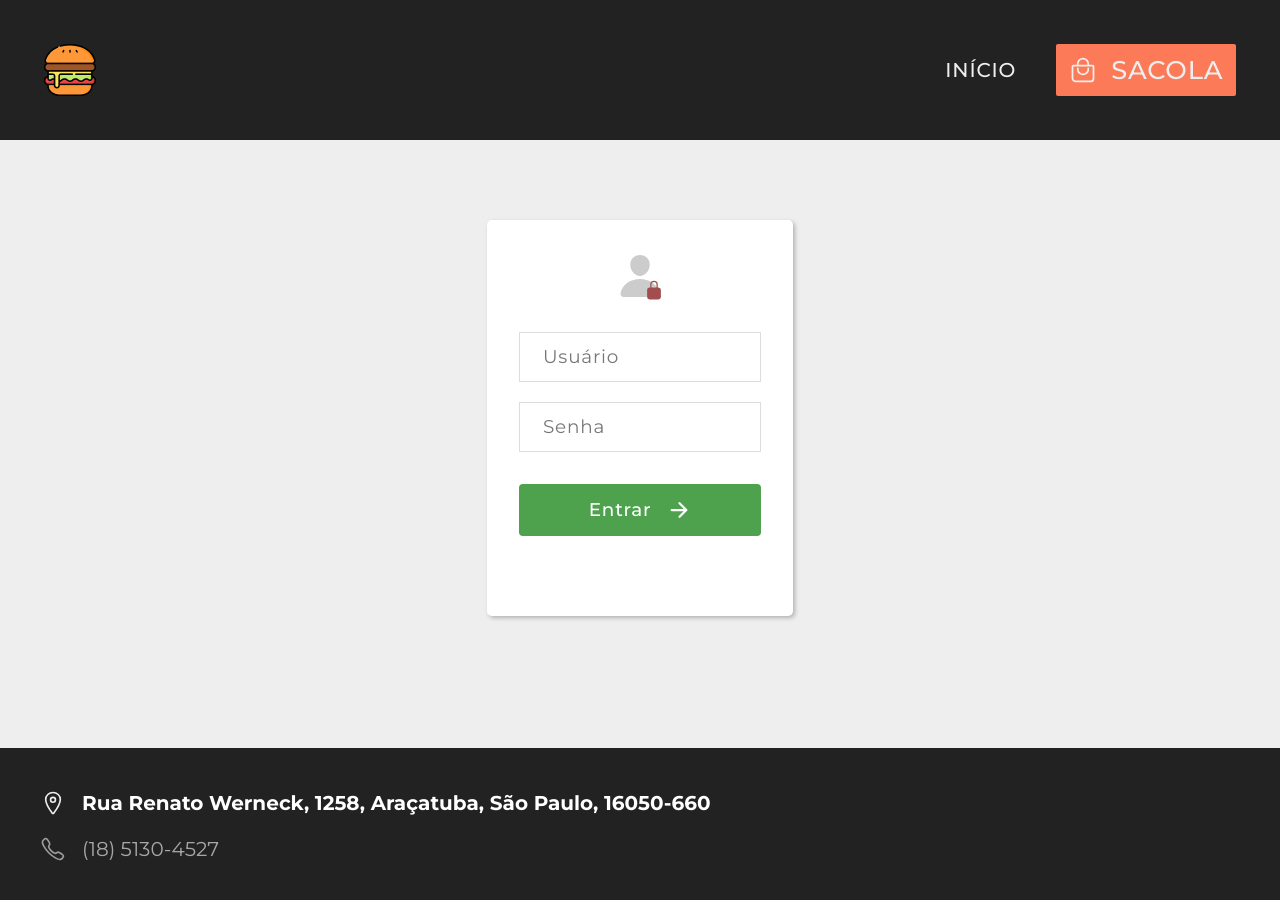
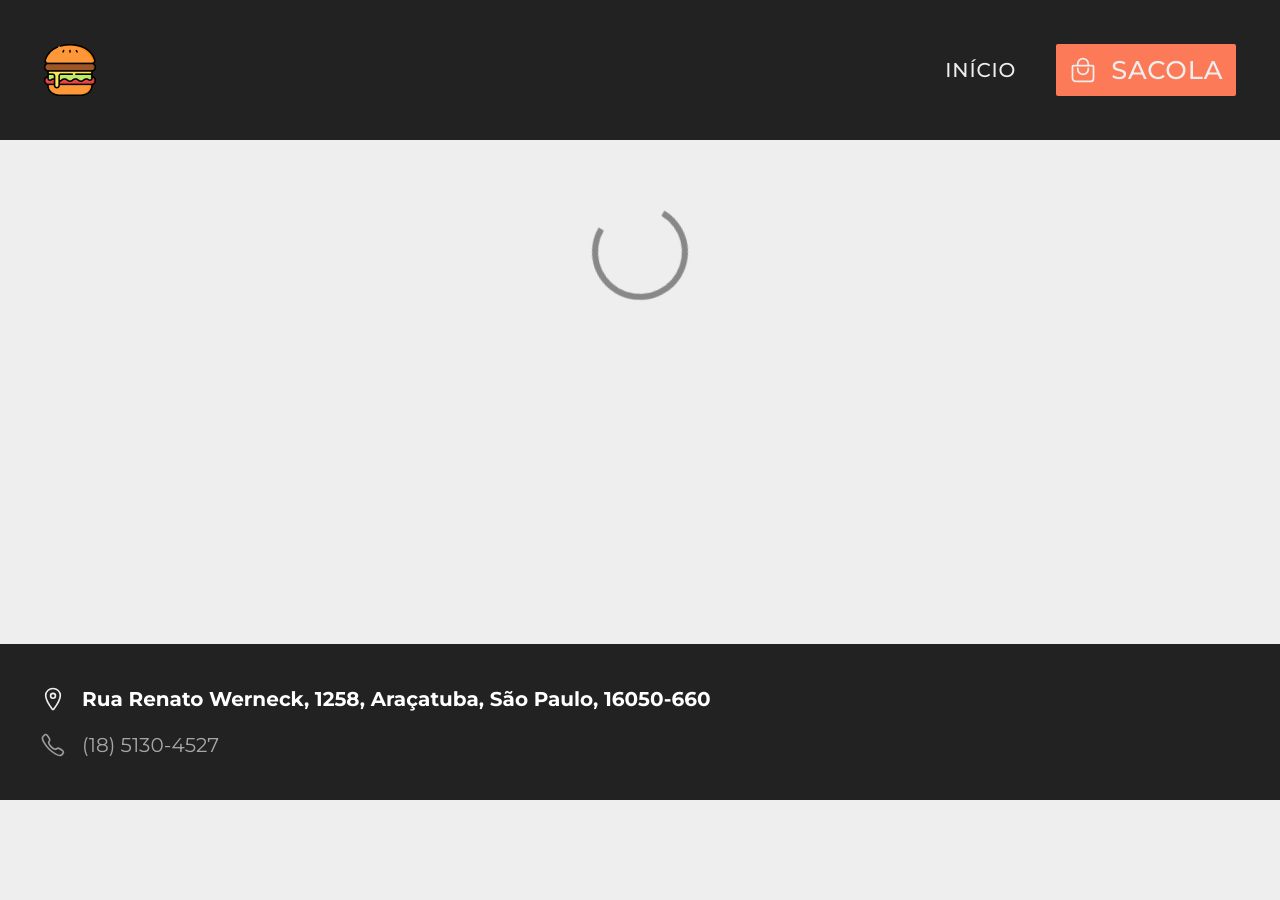
Before and after one commit to viniciusrodrigues1a/snakz, a React (Create React App) app in the folder WebApp/ClientApp/: page /admin in a window 1280 px wide. Shown: the top 900 px of the page. After the commit the page ends 800 px from the top, so only its background shows below. Built offline with nearby package versions, Linux system fonts and the light colour scheme; no server answers.

Commit message:
showing LoadingSpin before redirecting

```diff
--- a/WebApp/ClientApp/src/contexts/UserContext.jsx
+++ b/WebApp/ClientApp/src/contexts/UserContext.jsx
@@ -5,6 +5,7 @@ export const UserContext = createContext({});
 
 export function UserProvider({ children }) {
   const [isLoggedIn, setIsLoggedIn] = useState(false);
+  const [hasContextMounted, setHasContextMounted] = useState(false);
 
   useEffect(() => {
     (async () => {
@@ -13,11 +14,14 @@ export function UserProvider({ children }) {
       if (response.status === 200) {
         setIsLoggedIn(true);
       }
+      setHasContextMounted(true);
     })();
   }, []);
 
   return (
-    <UserContext.Provider value={{ isLoggedIn, setIsLoggedIn }}>
+    <UserContext.Provider
+      value={{ isLoggedIn, setIsLoggedIn, hasContextMounted }}
+    >
       {children}
     </UserContext.Provider>
   );
--- a/WebApp/ClientApp/src/pages/Login/index.jsx
+++ b/WebApp/ClientApp/src/pages/Login/index.jsx
@@ -1,6 +1,8 @@
 import React, { useState, useRef, useEffect, useContext } from "react";
 import { IoPerson, IoLockClosed, IoArrowForwardOutline } from "react-icons/io5";
 import { useHistory } from "react-router-dom";
+
+import LoadingSpin from "../../components/LoadingSpin";
 
 import { UserContext } from "../../contexts/UserContext";
 
@@ -26,7 +28,9 @@ function Login() {
   const [feedback, setFeedback] = useState({});
   const feedbackRef = useRef(null);
   const history = useHistory();
-  const { isLoggedIn, setIsLoggedIn } = useContext(UserContext);
+  const { isLoggedIn, setIsLoggedIn, hasContextMounted } = useContext(
+    UserContext
+  );
 
   useEffect(() => {
     if (isLoggedIn) {
@@ -90,6 +94,16 @@ function Login() {
     setTimeout(() => setIsLoggedIn(true), 3500);
   }
 
+  if (!hasContextMounted) {
+    return (
+      <div style={{ paddingTop: "2rem" }}>
+        <div style={{ marginTop: "2rem" }}>
+          <LoadingSpin />
+        </div>
+      </div>
+    );
+  }
+
   return (
     <Container>
       <Form>
```
